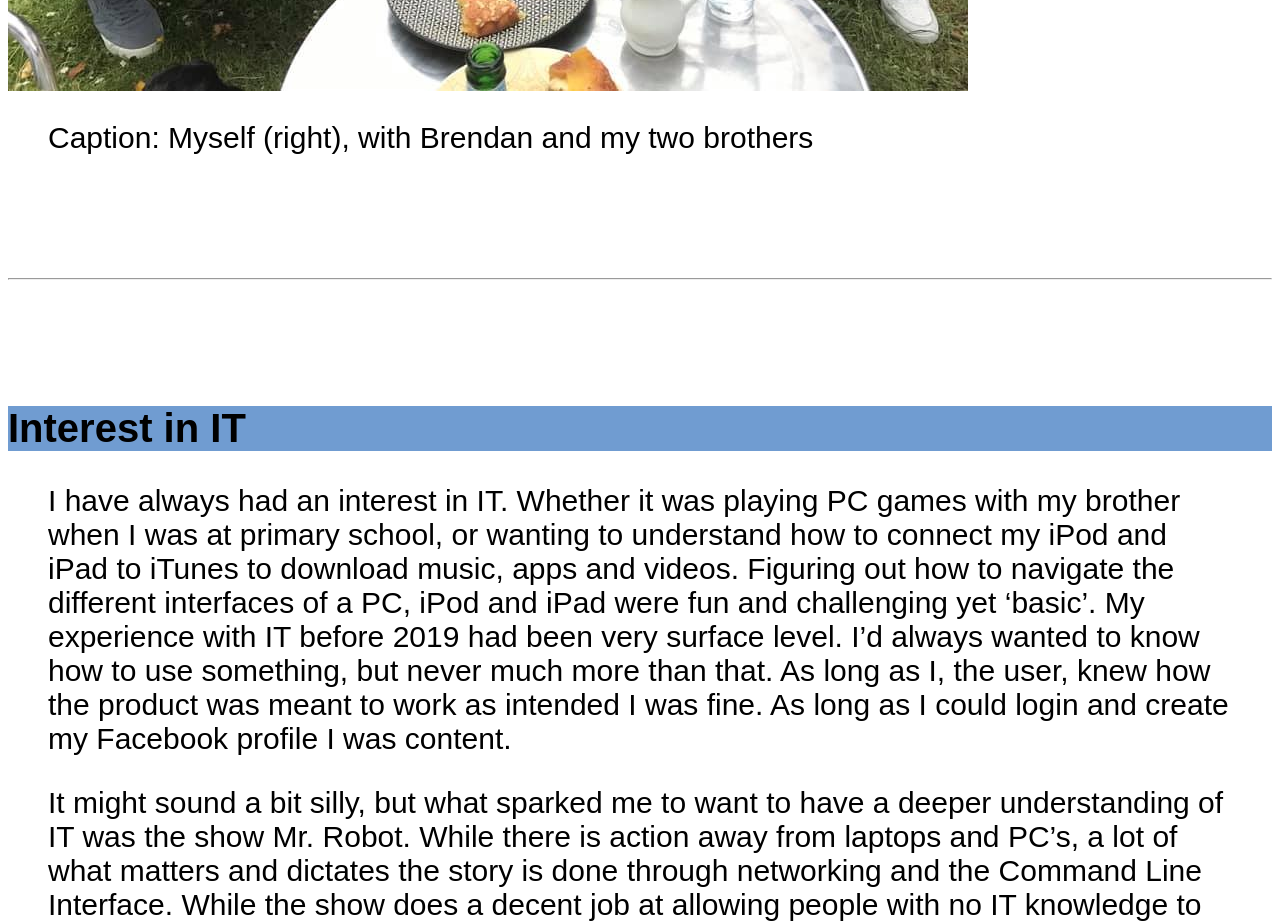
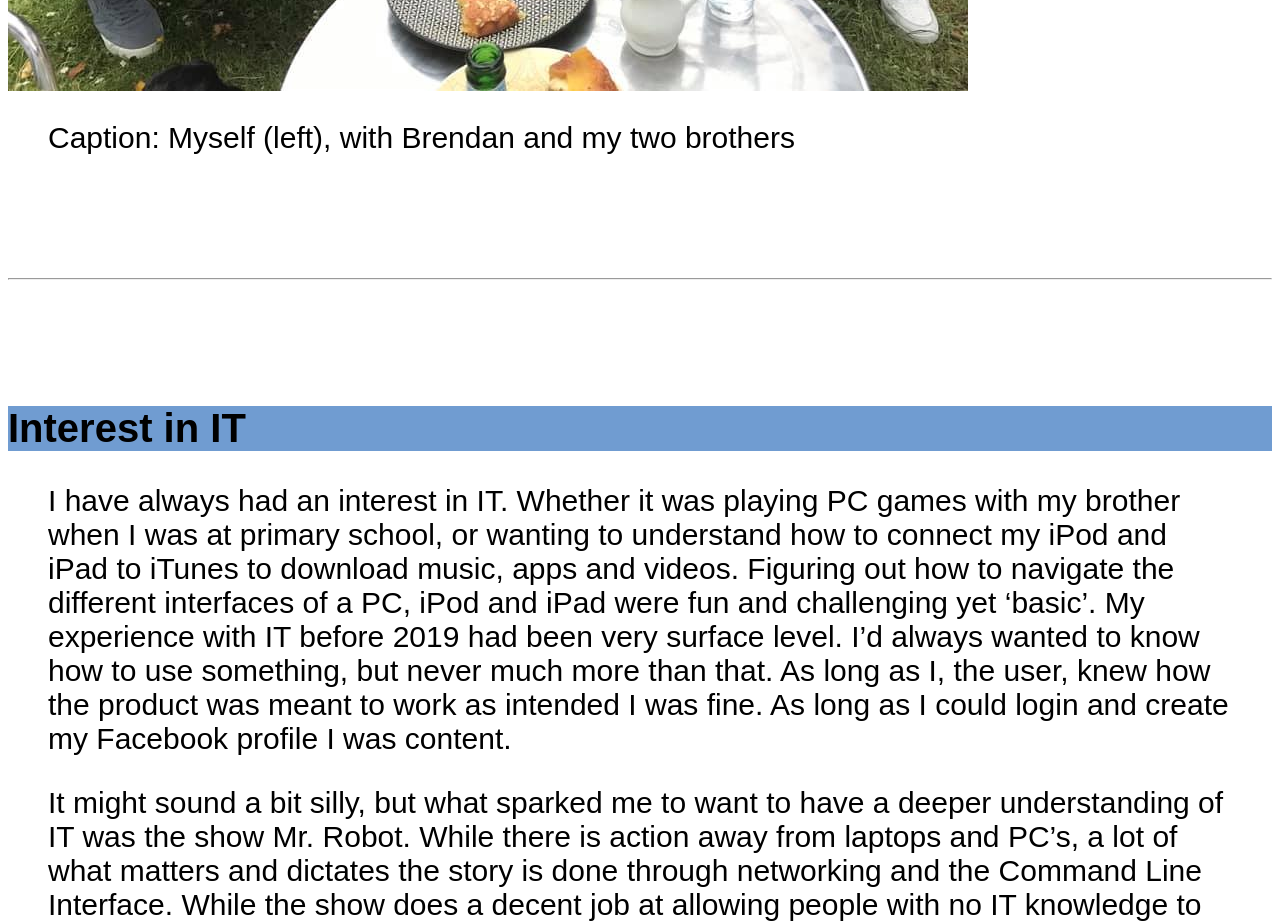
Before and after one commit to WELL0123/SamuelWellard, a plain HTML site: page index.html in a window 1280 px wide. Shown: the part 1300-2221 px from the top of the page. Drawn offline with Linux system fonts and the light colour scheme.

Commit message:
Update index.html

```diff
--- a/index.html
+++ b/index.html
@@ -11,7 +11,7 @@
        <p> Previous Education: St. Pius X College (2006-13), Northern Sydney Institute (2014,2019), Macquarie University (2015-18) </p>
        <p> Fun Fact: I have been a massive Harry Potter fan in terms of both the books and films ever since I read the first book and saw the first film in 2001. From then on, it has been a key element in what shaped me and entertained me while I grew up. Fortunately in 2019 while on a trip through England, Ireland and France myself and my two brothers were lucky enough to bump into Brendan Gleeson (Mad-Eye Moody) in a cafe in rural Ireland. </p>
        <img src="brendangleeesonphoto.jpg" alt="Myself (right), with Brendan and my two brothers." />
-       <p> Caption: Myself (right), with Brendan and my two brothers </p>
+       <p> Caption: Myself (left), with Brendan and my two brothers </p>
        <br />
        <hr />
        <br />
```
